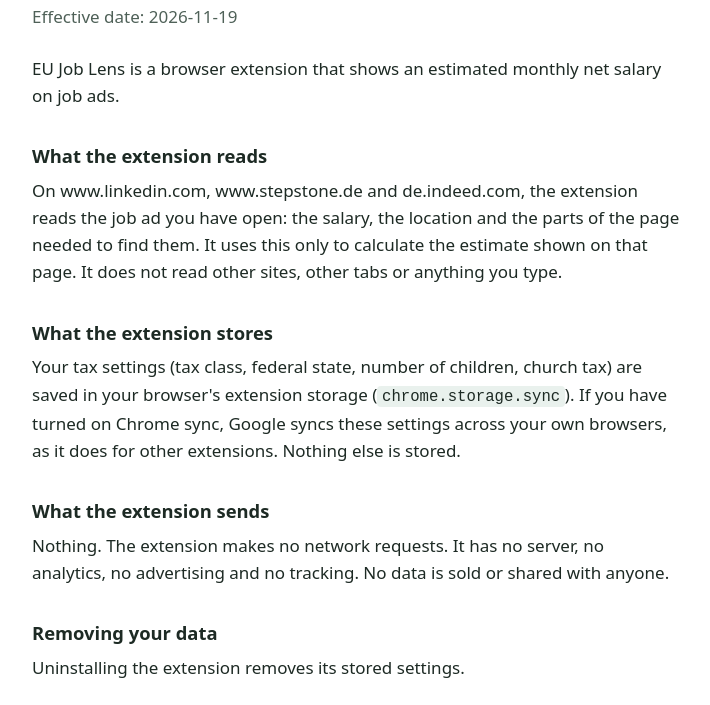
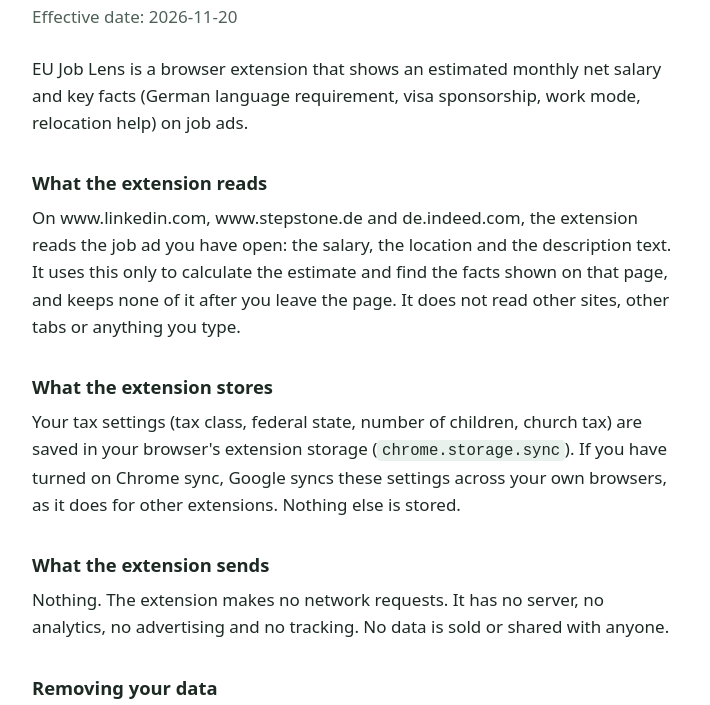
Before and after one commit to alpyaldaz/MyWebsite, a plain HTML site: page extra/yaldaz/eu-job-lens/privacy/index.html in a window 1280 px wide. Shown: the part 77-782 px from the top of the page, without its empty margins (284-994 px from the left). Drawn offline with Linux system fonts and the light colour scheme.

Commit message:
Update the EU Job Lens privacy policy for version 0.2.0
The extension now also reads the job ad's description text to show the
German language, visa, work mode and relocation facts the ad states.
The policy says so, notes that nothing is kept after leaving the page,
and moves the effective date to 2026-11-20.

Co-Authored-By: Claude Opus 5.5 (1M context) <noreply@anthropic.com>

```diff
--- a/extra/yaldaz/eu-job-lens/privacy/index.html
+++ b/extra/yaldaz/eu-job-lens/privacy/index.html
@@ -45,14 +45,18 @@
   <body>
     <main>
       <h1>EU Job Lens privacy policy</h1>
-      <p class="meta">Effective date: 2026-11-19</p>
-      <p>EU Job Lens is a browser extension that shows an estimated monthly net salary on job ads.</p>
+      <p class="meta">Effective date: 2026-11-20</p>
+      <p>
+        EU Job Lens is a browser extension that shows an estimated monthly net salary and key facts (German language
+        requirement, visa sponsorship, work mode, relocation help) on job ads.
+      </p>
 
       <h2>What the extension reads</h2>
       <p>
         On www.linkedin.com, www.stepstone.de and de.indeed.com, the extension reads the job ad you have open: the
-        salary, the location and the parts of the page needed to find them. It uses this only to calculate the
-        estimate shown on that page. It does not read other sites, other tabs or anything you type.
+        salary, the location and the description text. It uses this only to calculate the estimate and find the facts
+        shown on that page, and keeps none of it after you leave the page. It does not read other sites, other tabs or
+        anything you type.
       </p>
 
       <h2>What the extension stores</h2>
```
